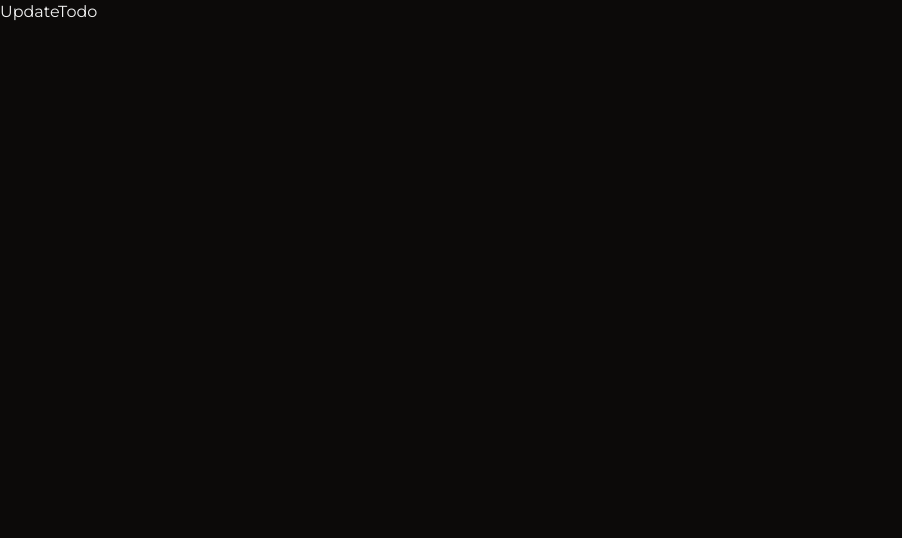
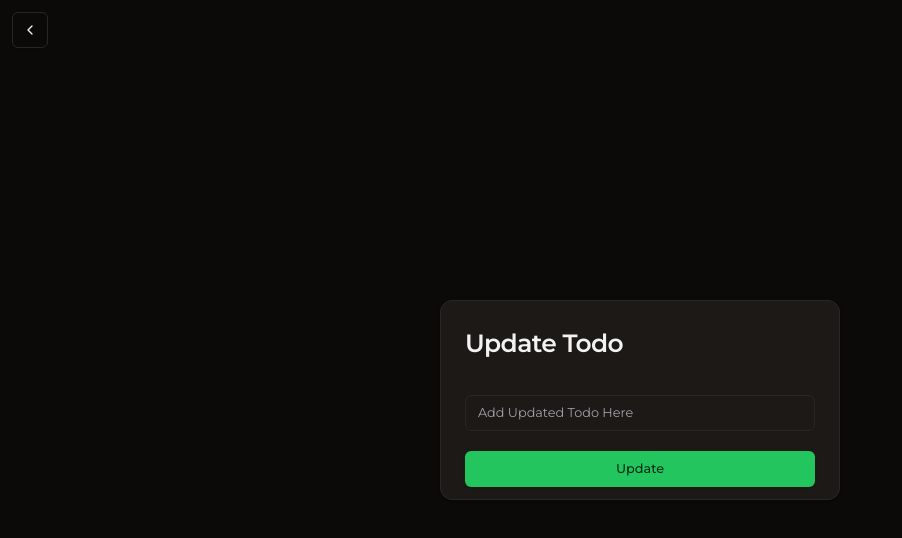
Before and after one commit to debarshee2004/simple-local-rag, a Next.js app: page /update-todo in a window 1280 px wide. Shown: the top 538 px of the page, without its empty margins (0-902 px from the left). Built offline with nearby package versions, Linux system fonts and the light colour scheme.

Commit message:
Added Create Todo Page and Update Todo Page

```diff
--- a/app/(protected)/create-todo/page.tsx
+++ b/app/(protected)/create-todo/page.tsx
@@ -1,9 +1,32 @@
+"use client";
 import React from "react";
 import { Button } from "@/components/ui/button";
-import { ChevronLeftIcon, CirclePlus, LogOut } from "lucide-react";
+import { ChevronLeftIcon } from "lucide-react";
 import Link from "next/link";
+import { Card, CardHeader, CardTitle } from "@/components/ui/card";
+import {
+  Form,
+  FormControl,
+  FormField,
+  FormItem,
+  FormMessage,
+} from "@/components/ui/form";
+import { Input } from "@/components/ui/input";
+import CreateTodoSchema from "@/model/CreateTodoSchema";
+import { z } from "zod";
+import { zodResolver } from "@hookform/resolvers/zod";
+import { useForm } from "react-hook-form";
 
 const CreateTodo = () => {
+  const form = useForm<z.infer<typeof CreateTodoSchema>>({
+    resolver: zodResolver(CreateTodoSchema),
+    defaultValues: {
+      title: "",
+    },
+  });
+  const handleCreateTodo = async (values: z.infer<typeof CreateTodoSchema>) => {
+    console.log(values);
+  };
   return (
     <div className="flex flex-col min-h-screen">
       <div className="h-16 w-full flex justify-between fixed z-50 bg-[#0C0A09]">
@@ -15,7 +38,38 @@ const CreateTodo = () => {
           </Link>
         </div>
       </div>
-      <div className="mt-20">Create Todo</div>
+      <div className="min-h-screen w-full flex justify-center items-center">
+        <Card className="flex flex-col text-left h-3/5 w-[320px] sm:w-[400px]">
+          <CardHeader className="space-y-1">
+            <CardTitle className="text-2xl">Create Todo</CardTitle>
+          </CardHeader>
+          <div className="flex flex-col text-center px-6">
+            <Form {...form}>
+              <form onSubmit={form.handleSubmit(handleCreateTodo)}>
+                <div className="flex flex-col py-2 text-left">
+                  <FormField
+                    control={form.control}
+                    name="title"
+                    render={({ field }) => (
+                      <FormItem>
+                        <FormControl>
+                          <Input placeholder="Add Todo Here" {...field} />
+                        </FormControl>
+                        <FormMessage />
+                      </FormItem>
+                    )}
+                  />
+                </div>
+                <div className="py-3">
+                  <Button className="w-full" type="submit">
+                    Create
+                  </Button>
+                </div>
+              </form>
+            </Form>
+          </div>
+        </Card>
+      </div>
     </div>
   );
 };
--- a/app/(protected)/todo/page.tsx
+++ b/app/(protected)/todo/page.tsx
@@ -23,7 +23,7 @@ const TodoList = () => {
           </Link>
         </div>
       </div>
-      <div className="mt-20 ml-4 text-2xl font-bold">Tasks</div>
+      <div className="mt-20 ml-4 text-2xl font-bold">SupaTodo</div>
       <div className="mt-2 text-center">
         <Todo />
       </div>
--- a/app/(protected)/update-todo/page.tsx
+++ b/app/(protected)/update-todo/page.tsx
@@ -1,7 +1,80 @@
+"use client";
 import React from "react";
+import { Button } from "@/components/ui/button";
+import { ChevronLeftIcon } from "lucide-react";
+import Link from "next/link";
+import { Card, CardHeader, CardTitle } from "@/components/ui/card";
+import {
+  Form,
+  FormControl,
+  FormField,
+  FormItem,
+  FormMessage,
+} from "@/components/ui/form";
+import { Input } from "@/components/ui/input";
+import UpdateTodoSchema from "@/model/UpdateTodoSchema";
+import { z } from "zod";
+import { zodResolver } from "@hookform/resolvers/zod";
+import { useForm } from "react-hook-form";
 
 const UpdateTodo = () => {
-  return <div>UpdateTodo</div>;
+  const form = useForm<z.infer<typeof UpdateTodoSchema>>({
+    resolver: zodResolver(UpdateTodoSchema),
+    defaultValues: {
+      title: "",
+    },
+  });
+  const handleUpdateTodo = async (values: z.infer<typeof UpdateTodoSchema>) => {
+    console.log(values);
+  };
+  return (
+    <div className="flex flex-col min-h-screen">
+      <div className="h-16 w-full flex justify-between fixed z-50 bg-[#0C0A09]">
+        <div className="p-3">
+          <Link href="/todo">
+            <Button variant="outline" size="icon">
+              <ChevronLeftIcon className="h-4 w-4" />
+            </Button>
+          </Link>
+        </div>
+      </div>
+      <div className="min-h-screen w-full flex justify-center items-center">
+        <Card className="flex flex-col text-left h-3/5 w-[320px] sm:w-[400px]">
+          <CardHeader className="space-y-1">
+            <CardTitle className="text-2xl">Update Todo</CardTitle>
+          </CardHeader>
+          <div className="flex flex-col text-center px-6">
+            <Form {...form}>
+              <form onSubmit={form.handleSubmit(handleUpdateTodo)}>
+                <div className="flex flex-col py-2 text-left">
+                  <FormField
+                    control={form.control}
+                    name="title"
+                    render={({ field }) => (
+                      <FormItem>
+                        <FormControl>
+                          <Input
+                            placeholder="Add Updated Todo Here"
+                            {...field}
+                          />
+                        </FormControl>
+                        <FormMessage />
+                      </FormItem>
+                    )}
+                  />
+                </div>
+                <div className="py-3">
+                  <Button className="w-full" type="submit">
+                    Update
+                  </Button>
+                </div>
+              </form>
+            </Form>
+          </div>
+        </Card>
+      </div>
+    </div>
+  );
 };
 
 export default UpdateTodo;
--- a/components/Todo.tsx
+++ b/components/Todo.tsx
@@ -1,11 +1,14 @@
+"use client";
 import React from "react";
 import { Button } from "./ui/button";
 import { Pencil, Trash2 } from "lucide-react";
 import { Checkbox } from "./ui/checkbox";
+import Link from "next/link";
 
 const Todo = () => {
   return (
-    <div className="h-10 flex justify-between items-center rounded-md border mx-4 py-8">
+    <div className="flex w-full justify-center">
+      <div className="h-10 flex justify-between items-center rounded-md border w-[380px] sm:w-[700px] py-8">
         <div className="flex justify-between items-center">
           <Checkbox className="ml-4 h-5 w-5" id="todo" />
           <label htmlFor="todo" className="pl-4">
@@ -13,12 +16,15 @@ const Todo = () => {
           </label>
         </div>
         <div>
+          <Link href="/update-todo">
             <Button className="mr-2" variant="secondary" size="icon">
               <Pencil className="h-4 w-4" />
             </Button>
+          </Link>
           <Button className="mr-4" variant="destructive" size="icon">
             <Trash2 className="h-4 w-4" />
           </Button>
+        </div>
       </div>
     </div>
   );
--- /dev/null
+++ b/model/CreateTodoSchema.ts
@@ -0,0 +1,7 @@
+import { z } from "zod";
+
+const CreateTodoSchema = z.object({
+  title: z.string().max(24),
+});
+
+export default CreateTodoSchema;
--- /dev/null
+++ b/model/UpdateTodoSchema.ts
@@ -0,0 +1,7 @@
+import { z } from "zod";
+
+const UpdateTodoSchema = z.object({
+  title: z.string().max(24),
+});
+
+export default UpdateTodoSchema;
```
Lines whose indentation alone changed are shown as unchanged.
